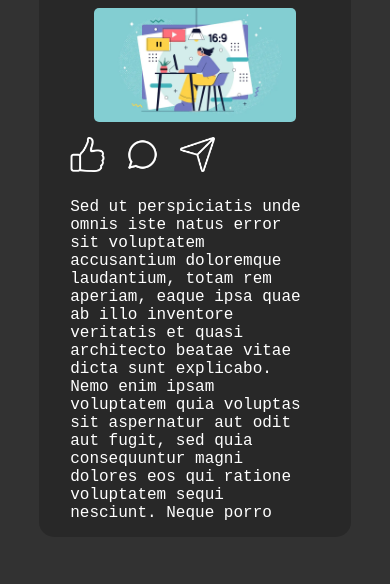
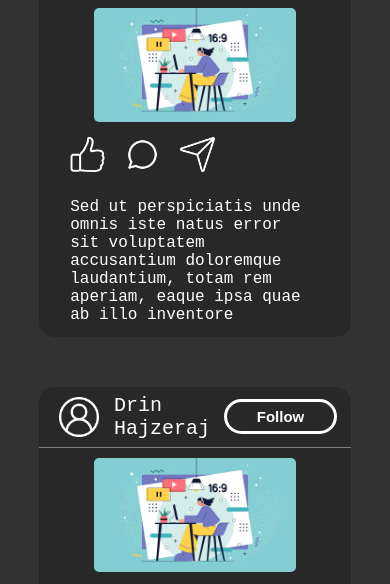
Before and after one commit to Golian5500/Instagram-not-real-clone, a plain HTML site: page index.html in a window 390 px wide. Shown: the part 198-782 px from the top of the page. Drawn offline with Linux system fonts and the light colour scheme.

Commit message:
Add files via upload

```diff
--- a/css/style.css
+++ b/css/style.css
@@ -302,3 +302,18 @@ header {
         max-height: 600px;
     }
 }
+@media(max-width: 800px){
+    .posting{
+        max-height: 500px;
+    }
+}
+@media(max-width: 550px){
+    .posting{
+        max-height: 400px;
+    }
+}
+@media(max-width: 350px){
+    .posting{
+        max-height: 335px;
+    }
+}
```
